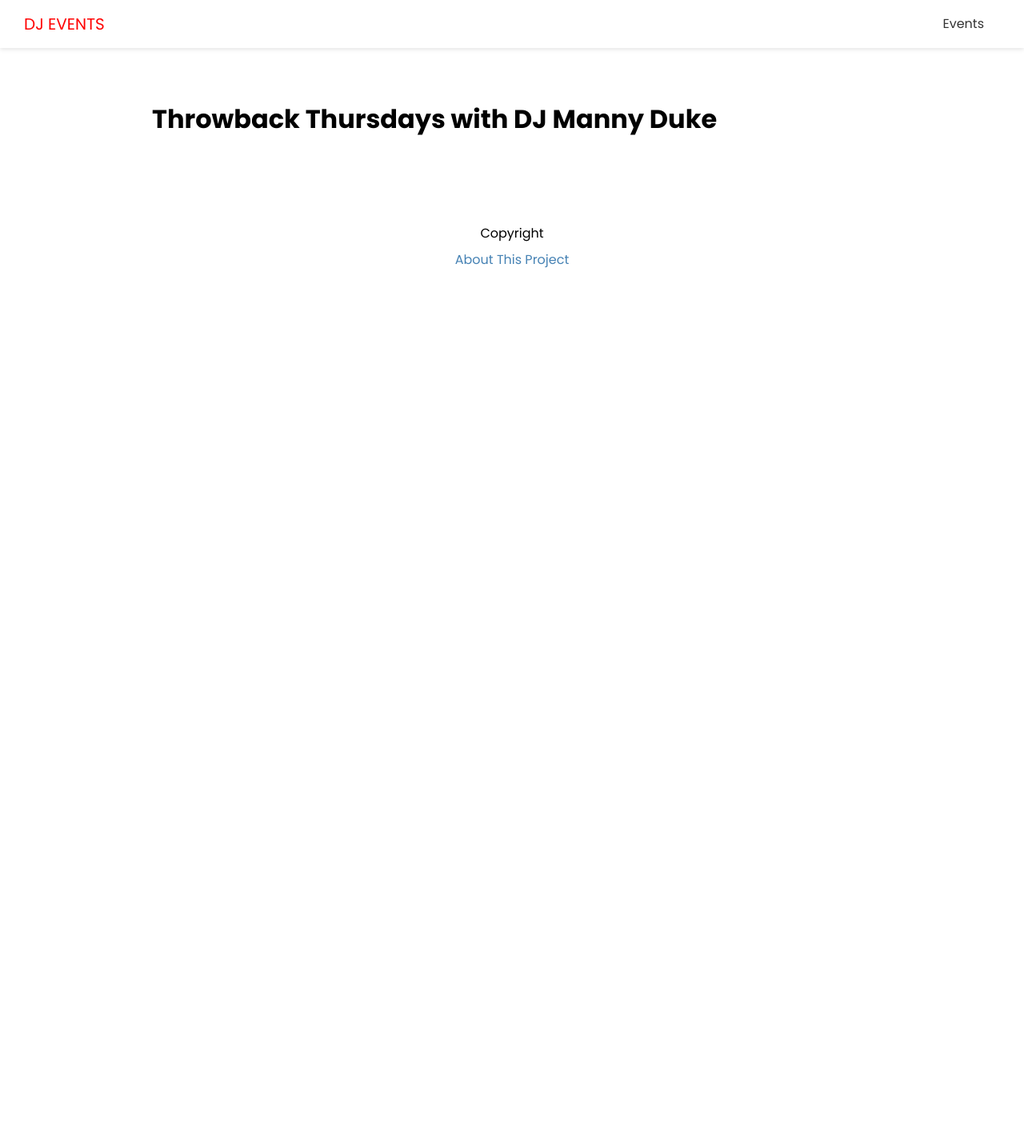
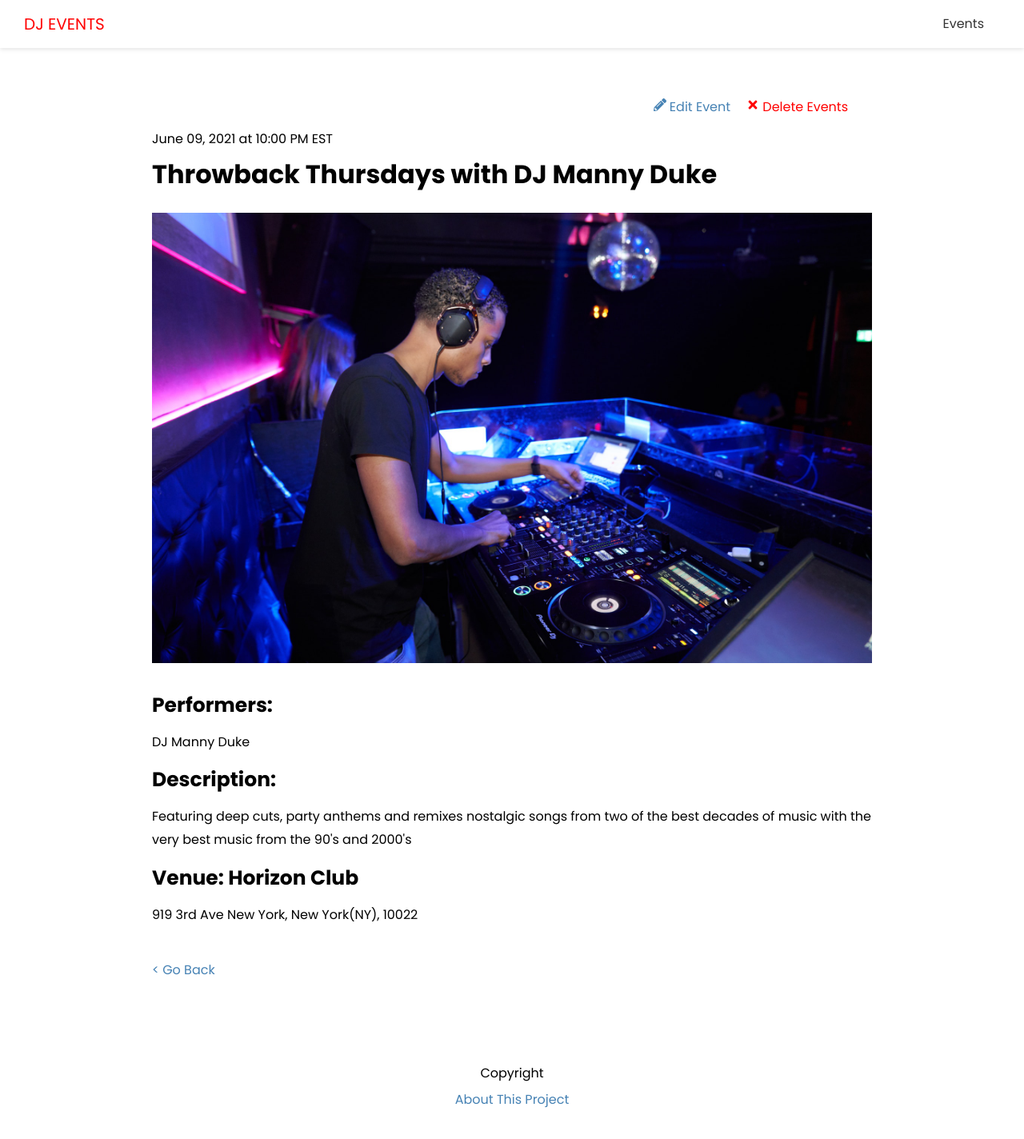
Before and after one commit to davimdantas/Nextjs-Dev-to-Deployment--udemy, a Next.js app: page /events/throwback-thursdays-with-dj-manny-duke in a window 1280 px wide. Shown: the top 1424 px of the page at 80% size. Before the commit the page ends 800 px from the top, so only its background shows below. Built offline with nearby package versions, Linux system fonts and the light colour scheme; no server answers.

Commit message:
18 - Single Event Page

```diff
--- a/pages/events/[slug].js
+++ b/pages/events/[slug].js
@@ -1,10 +1,50 @@
 import Layout from '@/components/Layout'
 import { API_URL } from '@/config/index'
+import styles from '@/styles/Event.module.css'
+import Link from 'next/link'
+import Image from 'next/image'
+import { FaPencilAlt, FaTimes } from 'react-icons/fa'
 
 export default function EventPage({ evt }) {
+	const deleteEvent = (e) => {}
+
 	return (
 		<Layout>
-			<h1> {evt.name} </h1>
+			<div className={styles.event}>
+				<div className={styles.controls}>
+					<Link href={`/events/edit/${evt.id}`}>
+						<a>
+							<FaPencilAlt /> Edit Event
+						</a>
+					</Link>
+					<a href='#' className={styles.delete} onClick={deleteEvent}>
+						<FaTimes /> Delete Events
+					</a>
+				</div>
+
+				<span>
+					{evt.date} at {evt.time}
+				</span>
+				<h1>{evt.name}</h1>
+				{evt.image && (
+					<div className={styles.image}>
+						<Image src={evt.image} width={960} height={600} />
+					</div>
+				)}
+
+				<h3>Performers:</h3>
+				<p>{evt.performers}</p>
+
+				<h3>Description:</h3>
+				<p>{evt.description}</p>
+
+				<h3>Venue: {evt.venue}</h3>
+				<p>{evt.address}</p>
+
+				<Link href='/events'>
+					<a className={styles.back}>{'<'} Go Back</a>
+				</Link>
+			</div>
 		</Layout>
 	)
 }
@@ -16,7 +56,7 @@
 	const paths = events.map((evt) => {
 		return { params: { slug: evt.slug } }
 	})
-	console.log('paths:', paths)
+
 	return {
 		paths, //indicates that no page needs be created at build time
 		fallback: true, //indicates the type of fallback
@@ -27,7 +67,6 @@
 	const { slug } = params
 	const res = await fetch(`${API_URL}/api/events/${slug}`)
 	const evt = await res.json()
-	console.log('evt:', evt)
 
 	return {
 		props: { evt },
--- /dev/null
+++ b/styles/Event.module.css
@@ -0,0 +1,32 @@
+.event {
+	position: relative;
+	padding-top: 40px;
+}
+
+.event h3 {
+	font-size: 25px;
+}
+
+.event p {
+	margin: 10px 0;
+}
+
+.image {
+	margin-bottom: 20px;
+}
+
+.controls {
+	position: absolute;
+	right: 30px;
+	top: 0;
+}
+
+.delete {
+	margin-left: 20px;
+	color: red;
+}
+
+.back {
+	display: block;
+	margin-top: 40px;
+}
```
